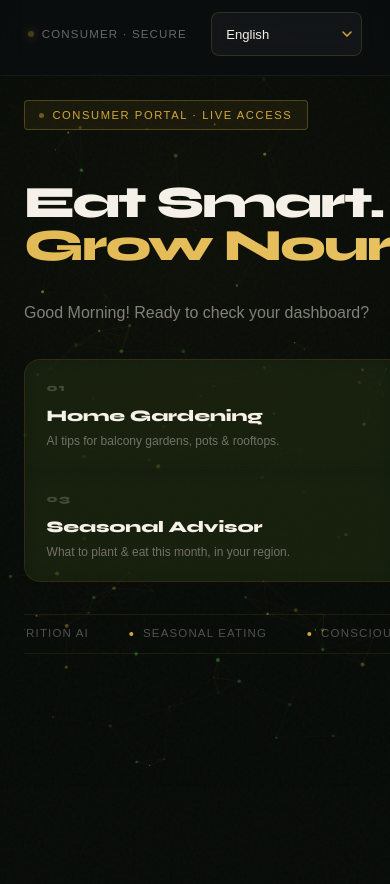
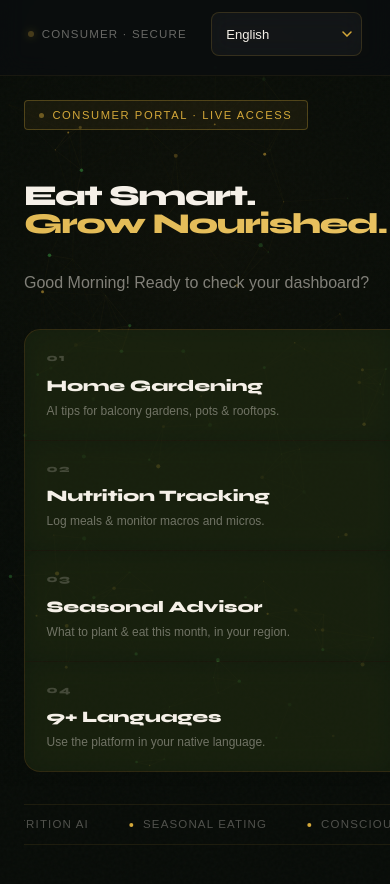
Before and after one commit to anshuman473/NUTRIFARM_AI, a plain HTML site: page person-login.html in a window 390 px wide. Shown: the part 58-942 px from the top of the page. Drawn offline with nearby package versions, Linux system fonts and the light colour scheme; a web font is replaced by a local one.

Commit message:
Adjust font size and add info-grid style

```diff
--- a/person-login.html
+++ b/person-login.html
@@ -170,7 +170,8 @@
     }
     .auth-left h1 {
       font-family: 'Syne', sans-serif;
-      font-size: clamp(2.8rem, 6vw, 5rem);
+      font-size: clamp(1.8rem, 6vw, 5rem);
+      overflow-wrap: break-word;
       font-weight: 800; line-height: 0.95;
       letter-spacing: -0.04em;
     }
@@ -501,6 +502,7 @@
       .field { grid-column: span 1; }
       .auth-card { padding: 1.5rem 1.25rem; }
       .form-title { font-size: 1.5rem; }
+      .info-grid { grid-template-columns: 1fr; }
     }
   </style>
 </head>
```
